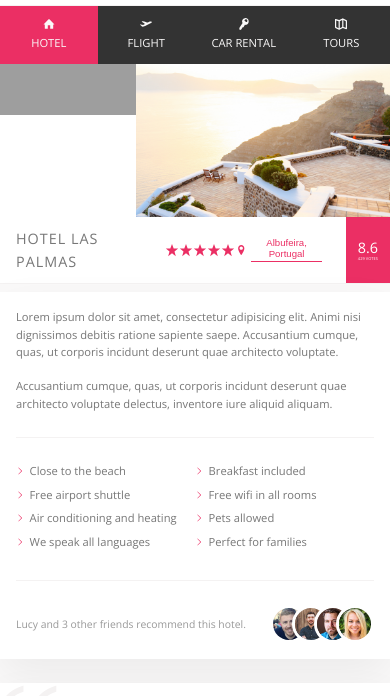
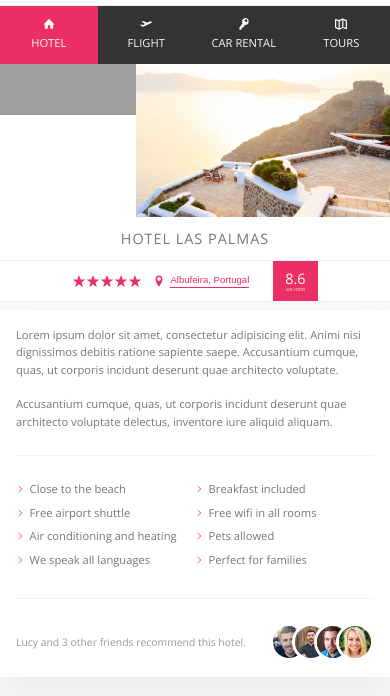
Before and after one commit to BarrySchutte/Trillo-Project, a website: page index.html in a window 390 px wide. Shown: the part 82-778 px from the top of the page. Drawn offline with nearby package versions, Linux system fonts and the light colour scheme; grey boxes are pictures that could not be loaded.

Commit message:
fixed svg + queries

```diff
--- a/index.html
+++ b/index.html
@@ -145,14 +145,30 @@
                             inventore iure aliquid aliquam.
                         </p>
                         <ul class="list">
-                            <li class="list__item">Close to the beach</li>
-                            <li class="list__item">Breakfast included</li>
-                            <li class="list__item">Free airport shuttle</li>
-                            <li class="list__item">Free wifi in all rooms</li>
-                            <li class="list__item">Air conditioning and heating</li>
-                            <li class="list__item">Pets allowed</li>
-                            <li class="list__item">We speak all languages</li>
-                            <li class="list__item">Perfect for families</li>
+                            <li class="list__item"><svg class="list__item-icon">
+                                    <use href="img/sprite.svg#icon-chevron-thin-right"></use>
+                                </svg>Close to the beach</li>
+                            <li class="list__item"><svg class="list__item-icon">
+                                    <use href="img/sprite.svg#icon-chevron-thin-right"></use>
+                                </svg>Breakfast included</li>
+                            <li class="list__item"><svg class="list__item-icon">
+                                    <use href="img/sprite.svg#icon-chevron-thin-right"></use>
+                                </svg>Free airport shuttle</li>
+                            <li class="list__item"><svg class="list__item-icon">
+                                    <use href="img/sprite.svg#icon-chevron-thin-right"></use>
+                                </svg>Free wifi in all rooms</li>
+                            <li class="list__item"><svg class="list__item-icon">
+                                    <use href="img/sprite.svg#icon-chevron-thin-right"></use>
+                                </svg>Air conditioning and heating</li>
+                            <li class="list__item"><svg class="list__item-icon">
+                                    <use href="img/sprite.svg#icon-chevron-thin-right"></use>
+                                </svg>Pets allowed</li>
+                            <li class="list__item"><svg class="list__item-icon">
+                                    <use href="img/sprite.svg#icon-chevron-thin-right"></use>
+                                </svg>We speak all languages</li>
+                            <li class="list__item"><svg class="list__item-icon">
+                                    <use href="img/sprite.svg#icon-chevron-thin-right"></use>
+                                </svg>Perfect for families</li>
                         </ul>
                         <div class="recommend">
                             <p class="recommend__count">
--- a/sass/base/_base.scss
+++ b/sass/base/_base.scss
@@ -29,7 +29,7 @@ $bp-large: 68.75em; // 1100px
 $bp-medium: 56.25em; // 900px
 $bp-small: 37.5em; // 600px
 $bp-smallest: 31.25em; //500px
-$bp-mobile: 25em; // 400px
+$bp-mobile: 28.125em; // 45px
 
 * {
     margin: 0;
--- a/sass/components/_components.scss
+++ b/sass/components/_components.scss
@@ -248,6 +248,10 @@
     align-items: center;
     border-bottom: var(--line);
 
+    @media only screen and (max-width: $bp-mobile) {
+        flex-wrap: wrap;
+    }
+
     &__heading {
         font-size: 2.25rem;
         font-weight: 300;
@@ -259,11 +263,22 @@
             font-size: 1.8rem;
             padding: 1.25rem 2rem;
         }
+
+        @media only screen and (max-width: $bp-mobile) {
+            flex: 0 0 100%;
+            text-align: center;
+            border-bottom: var(--line);
+        }
     }
 
     &__stars {
         margin-right: auto;
         display: flex;
+
+        @media only screen and (max-width: $bp-mobile) {
+            margin-right: 10px;
+            margin-left: auto;
+        }
     }
 
     &__icon-star,
@@ -296,6 +311,11 @@
 
         @media only screen and (max-width: $bp-small) {
             padding: 0 1.5rem;
+        }
+
+        @media only screen and (max-width: $bp-mobile) {
+            margin-right: auto;
+            height: 5rem;
         }
     }
 
@@ -397,28 +417,35 @@
         align-items: center;
     }
 
-    &__item::before {
-        content: "";
-        display: inline-block;
+    &__item-icon {
         height: 1rem;
         width: 1rem;
         margin-right: .7rem;
+        fill: var(--color-primary);
+    }
 
-        // OLDER BRWOSERS
-        background-image: url(../../img/chevron-thin-right.svg);
-        background-size: cover;
+    // &__item::before {
+    //     content: "";
+    //     display: inline-block;
+    //     height: 1rem;
+    //     width: 1rem;
+    //     margin-right: .7rem;
 
-        // NEWER BROWSERS - masks
-        @supports (-webkit-mask-image: url()) or (mask-image: url()) {
-            background-color: var(--color-primary);
-            -webkit-mask-image: url(../../img/chevron-thin-right.svg);
-            mask-image: url(../../img/chevron-thin-right.svg);
-            -webkit-mask-size: cover;
-            mask-size: cover;
-            background-image: none;
-        }
+    //     // OLDER BRWOSERS
+    //     background-image: url(../../img/chevron-thin-right.svg);
+    //     background-size: cover;
 
-    }
+    //     // NEWER BROWSERS - masks
+    //     @supports (-webkit-mask-image: url()) or (mask-image: url()) {
+    //         background-color: var(--color-primary);
+    //         -webkit-mask-image: url(../../img/chevron-thin-right.svg);
+    //         mask-image: url(../../img/chevron-thin-right.svg);
+    //         -webkit-mask-size: cover;
+    //         mask-size: cover;
+    //         background-image: none;
+    //     }
+
+    // }
 }
 
 /////////////////////////////////////////
```
Also changed, not shown: css/style.comp.css, css/style.css, css/style.prefix.css.
